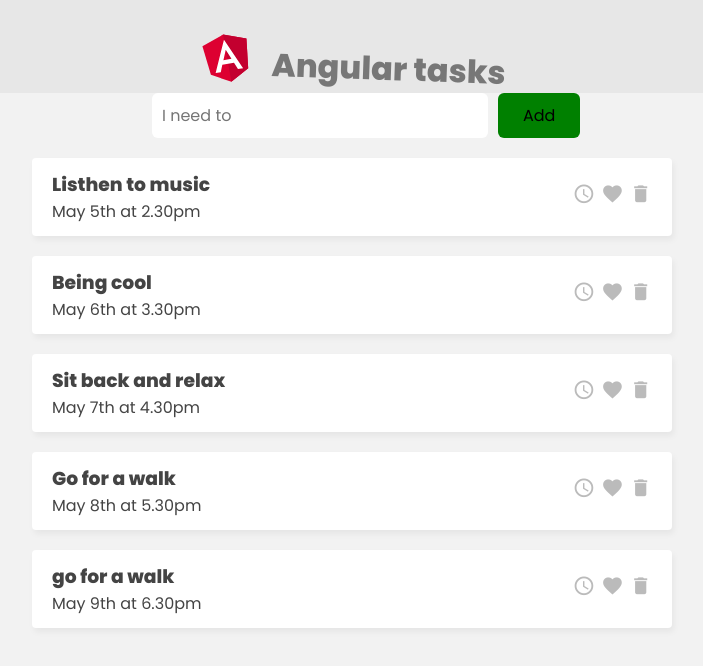
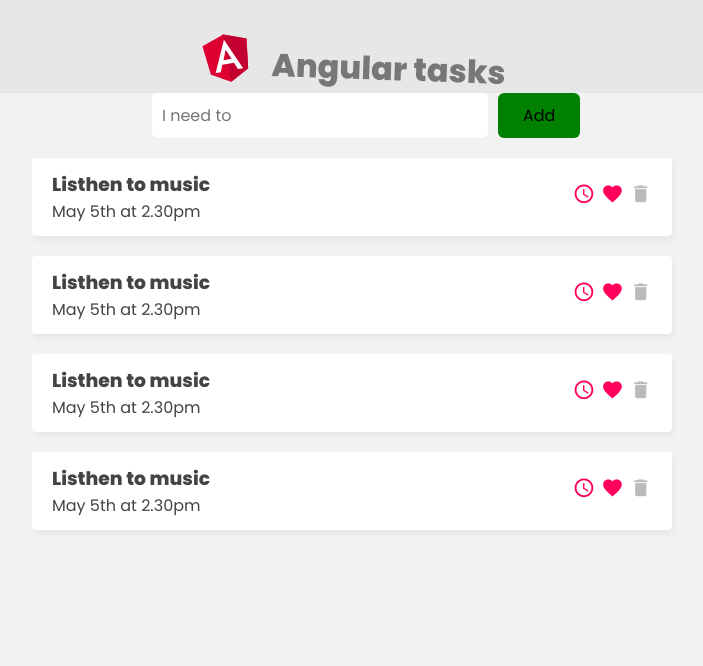
Before and after one commit to piratlena/angular-to-do, an Angular app: page / in a window 1280 px wide. Shown: the top 666 px of the page, without its empty margins (288-991 px from the left). Built offline with nearby package versions, Linux system fonts and the light colour scheme; data requests are answered from the project's data file.

Commit message:
add delete task function

```diff
--- /dev/null
+++ b/db.json
@@ -0,0 +1,32 @@
+{
+  "tasks": [
+    {
+      "id": 1,
+      "taskTitle": "Listhen to music",
+      "isFavorite": true,
+      "reminder": true,
+      "day": "May 5th at 2.30pm"
+    },
+    {
+      "id": 2,
+      "taskTitle": "Listhen to music",
+      "isFavorite": true,
+      "reminder": true,
+      "day": "May 5th at 2.30pm"
+    },
+    {
+      "id": 3,
+      "taskTitle": "Listhen to music",
+      "isFavorite": true,
+      "reminder": true,
+      "day": "May 5th at 2.30pm"
+    },
+    {
+      "id": 4,
+      "taskTitle": "Listhen to music",
+      "isFavorite": true,
+      "reminder": true,
+      "day": "May 5th at 2.30pm"
+    }
+  ]
+}
--- a/package.json
+++ b/package.json
@@ -6,7 +6,8 @@
     "start": "ng serve",
     "build": "ng build",
     "watch": "ng build --watch --configuration development",
-    "test": "ng test"
+    "test": "ng test",
+    "server": "json-server --watch db.json --port 5000"
   },
   "private": true,
   "dependencies": {
@@ -18,6 +19,7 @@
     "@angular/platform-browser": "^16.1.0",
     "@angular/platform-browser-dynamic": "^16.1.0",
     "@angular/router": "^16.1.0",
+    "json-server": "^0.17.3",
     "rxjs": "~7.8.0",
     "tslib": "^2.3.0",
     "zone.js": "~0.13.0"
--- a/src/app/components/task-item/task-item.component.html
+++ b/src/app/components/task-item/task-item.component.html
@@ -5,8 +5,18 @@
   </div>
 
   <div class="icons">
-    <i class="material-icons">schedule</i>
-    <i class="material-icons">favorite</i>
-    <i class="material-icons">delete</i>
+    <i
+      class="material-icons"
+      (click)="onSwitch(task)"
+      [ngClass]="{ active: task.reminder }"
+      >schedule</i
+    >
+    <i
+      class="material-icons"
+      (click)="onToggle(task)"
+      [ngClass]="{ active: task.isFavorite }"
+      >favorite</i
+    >
+    <i class="material-icons" (click)="onDelete(task)">delete</i>
   </div>
 </div>
--- a/src/app/components/task-item/task-item.component.ts
+++ b/src/app/components/task-item/task-item.component.ts
@@ -1,4 +1,4 @@
-import { Component, OnInit, Input } from '@angular/core';
+import { Component, OnInit, Input, Output, EventEmitter } from '@angular/core';
 import { Task } from 'src/app/Task';
 import { Tasks } from '../../mock-tasks';
 
@@ -9,6 +9,19 @@ import { Tasks } from '../../mock-tasks';
 })
 export class TaskItemComponent implements OnInit {
   @Input() task: Task;
+  @Output() onToggleFav: EventEmitter<Task> = new EventEmitter();
+  @Output() onToggleReminder: EventEmitter<Task> = new EventEmitter();
+  @Output() onDeleteTask: EventEmitter<Task> = new EventEmitter();
 
   ngOnInit(): void {}
+
+  onSwitch(task: Task) {
+    this.onToggleReminder.emit(task);
+  }
+  onToggle(task: Task) {
+    this.onToggleFav.emit(task);
+  }
+  onDelete(task: Task) {
+    this.onDeleteTask.emit(task);
+  }
 }
--- a/src/app/components/task-list/task-list.component.html
+++ b/src/app/components/task-list/task-list.component.html
@@ -1,3 +1,9 @@
 <div class="task-list">
-  <app-task-item *ngFor="let task of tasks" [task]="task"></app-task-item>
+  <app-task-item
+    *ngFor="let task of tasks"
+    [task]="task"
+    (onToggleFav)="toggleFav(task)"
+    (onToggleReminder)="toggleAlarm(task)"
+    (onDeleteTask)="deleteTask(task)"
+  ></app-task-item>
 </div>
--- a/src/app/components/task-list/task-list.component.ts
+++ b/src/app/components/task-list/task-list.component.ts
@@ -1,6 +1,6 @@
 import { Component, OnInit, Input } from '@angular/core';
+import { TaskService } from 'src/app/services/task.service';
 import { Task } from 'src/app/Task';
-import { Tasks } from '../../mock-tasks';
 
 @Component({
   selector: 'app-task-list',
@@ -8,7 +8,25 @@ import { Tasks } from '../../mock-tasks';
   styleUrls: ['./task-list.component.css'],
 })
 export class TaskListComponent implements OnInit {
-  tasks: Task[] = Tasks;
+  tasks: Task[] = [];
 
-  ngOnInit(): void {}
+  constructor(private taskService: TaskService) {}
+
+  ngOnInit(): void {
+    this.taskService.getTasks().subscribe((tasks) => (this.tasks = tasks));
+  }
+
+  toggleFav(task: Task) {
+    task.isFavorite = !task.isFavorite;
+  }
+  toggleAlarm(task: Task) {
+    task.reminder = !task.reminder;
+  }
+  deleteTask(task: Task) {
+    this.taskService
+      .deleteTask(task)
+      .subscribe(
+        () => (this.tasks = this.tasks.filter((t) => t.id !== task.id))
+      );
+  }
 }
--- /dev/null
+++ b/src/app/services/task.service.ts
@@ -0,0 +1,21 @@
+import { Injectable } from '@angular/core';
+import { HttpClient } from '@angular/common/http';
+import { Observable } from 'rxjs';
+import { Task } from '../Task';
+
+@Injectable({
+  providedIn: 'root',
+})
+export class TaskService {
+  private apiUrl = 'http://localhost:5000/tasks';
+  constructor(private http: HttpClient) {}
+
+  getTasks(): Observable<Task[]> {
+    return this.http.get<Task[]>(this.apiUrl);
+  }
+
+  deleteTask(task: Task): Observable<Task> {
+    const url = `${this.apiUrl}/${task.id}`;
+    return this.http.delete<Task>(url);
+  }
+}
```
Also changed, not shown: src/app/app.module.ts (+10 -2 lines), 2 other files (tests, documents, lock files or other folders).
